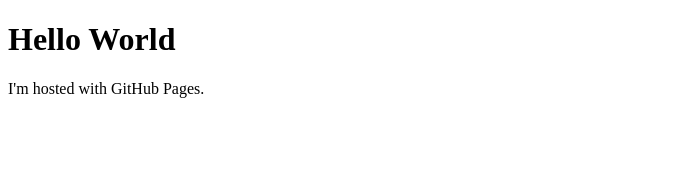
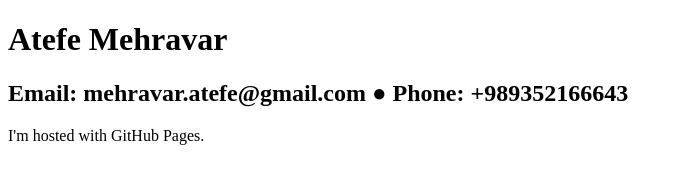
Before and after one commit to atefemehr/atefemehr.github.io, a plain HTML site: page index.html in a window 1280 px wide. Shown: the whole page, without its empty margins (0-683 px from the left). Drawn offline with Linux system fonts and the light colour scheme.

Commit message:
Update index.html

```diff
--- a/index.html
+++ b/index.html
@@ -1,7 +1,8 @@
 <!DOCTYPE html>
 <html>
 <body>
-<h1>Hello World</h1>
+<h1>Atefe Mehravar</h1>
+<h2>Email: mehravar.atefe@gmail.com ● Phone: +989352166643</h2>
 <p>I'm hosted with GitHub Pages.</p>
 </body>
 </html>
```
